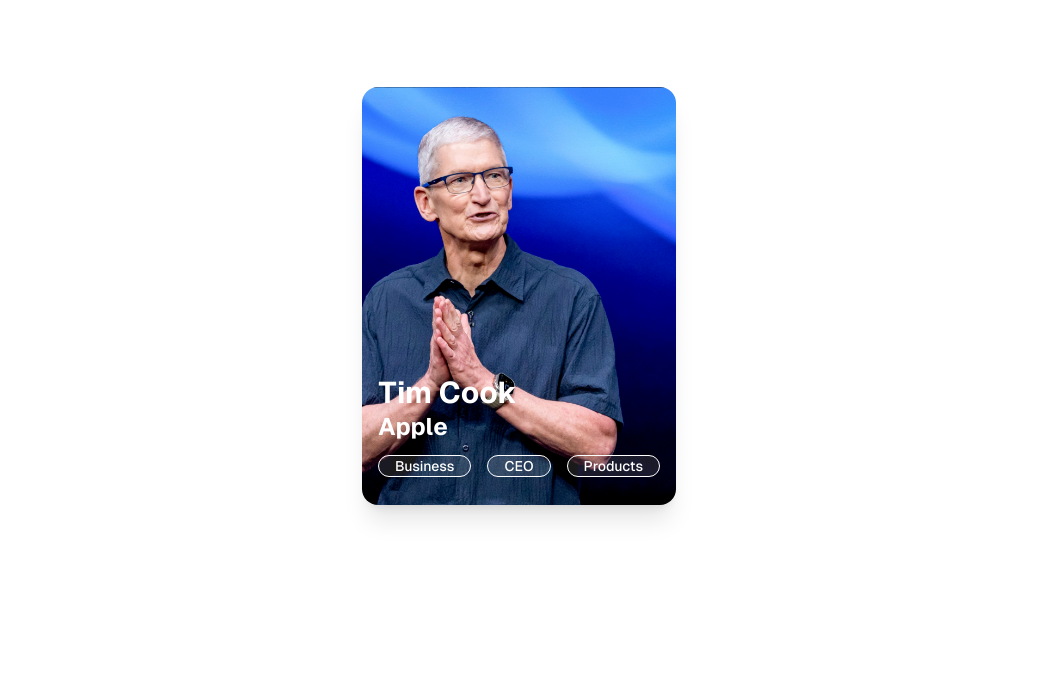
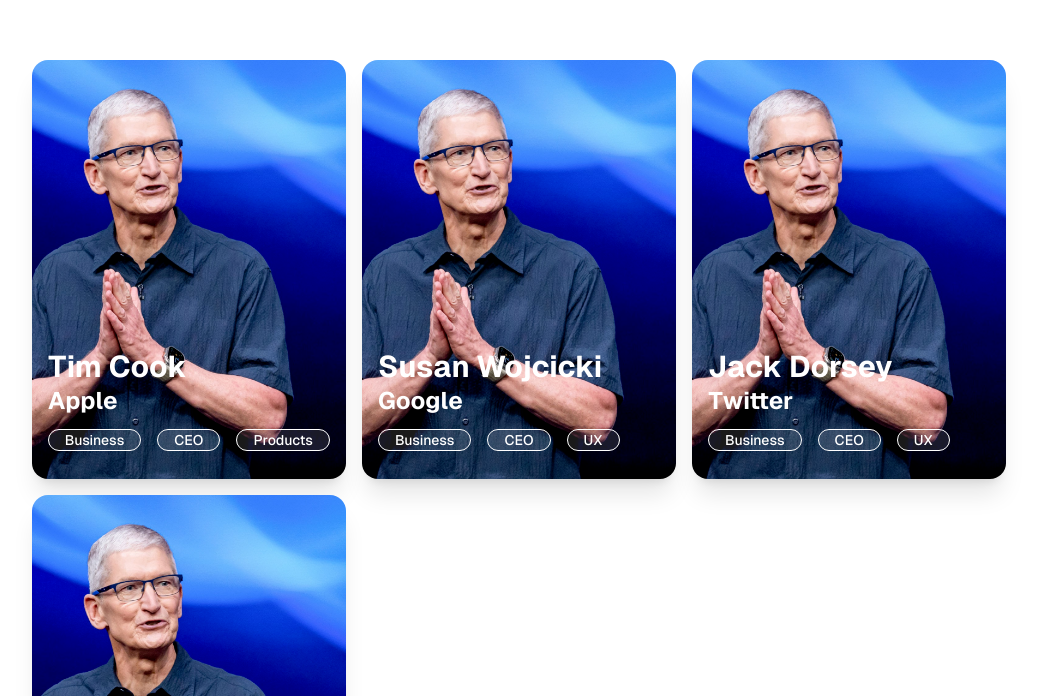
Before and after one commit to cnova305/frontend-test-next, a Next.js app: page / in a window 1280 px wide. Shown: the part 104-800 px from the top of the page, without its empty margins (121-1158 px from the left). Built offline with nearby package versions, Linux system fonts and the light colour scheme.

Commit message:
mock data

```diff
--- a/app/page.tsx
+++ b/app/page.tsx
@@ -1,22 +1,38 @@
-import SpeakerCard from "../components/speaker-card";
+import { SpeakerCardProps } from "@/types";
+import Slider from "../components/slider";
 
-const speaker = {
-  name: "Tim Cook",
-  company: "Apple",
-  image: "img1.png",
-  topics: ["Business", "CEO", "Products"],
-};
+const speakers: SpeakerCardProps[] = [
+  {
+    name: "Tim Cook",
+    company: "Apple",
+    image: "img1.png",
+    topics: ["Business", "CEO", "Products"],
+  },
+  {
+    name: "Susan Wojcicki",
+    company: "Google",
+    image: "img1.png",
+    topics: ["Business", "CEO", "UX"],
+  },
+  {
+    name: "Jack Dorsey",
+    company: "Twitter",
+    image: "img1.png",
+    topics: ["Business", "CEO", "UX"],
+  },
+  {
+    name: "Mark Zuckerberg",
+    company: "Meta",
+    image: "img1.png",
+    topics: ["Business", "CEO", "UX"],
+  },
+];
 
 export default function Home() {
   return (
     <div className="grid grid-rows-[20px_1fr_20px] items-center justify-items-center min-h-screen p-8 pb-20 gap-16 sm:p-20 font-[family-name:var(--font-geist-sans)]">
       <main className="flex flex-col gap-8 row-start-2 items-center sm:items-start">
-        <SpeakerCard
-          name={speaker.name}
-          company={speaker.company}
-          image={speaker.image}
-          topics={speaker.topics}
-        />
+        <Slider items={speakers} />
       </main>
     </div>
   );
```
